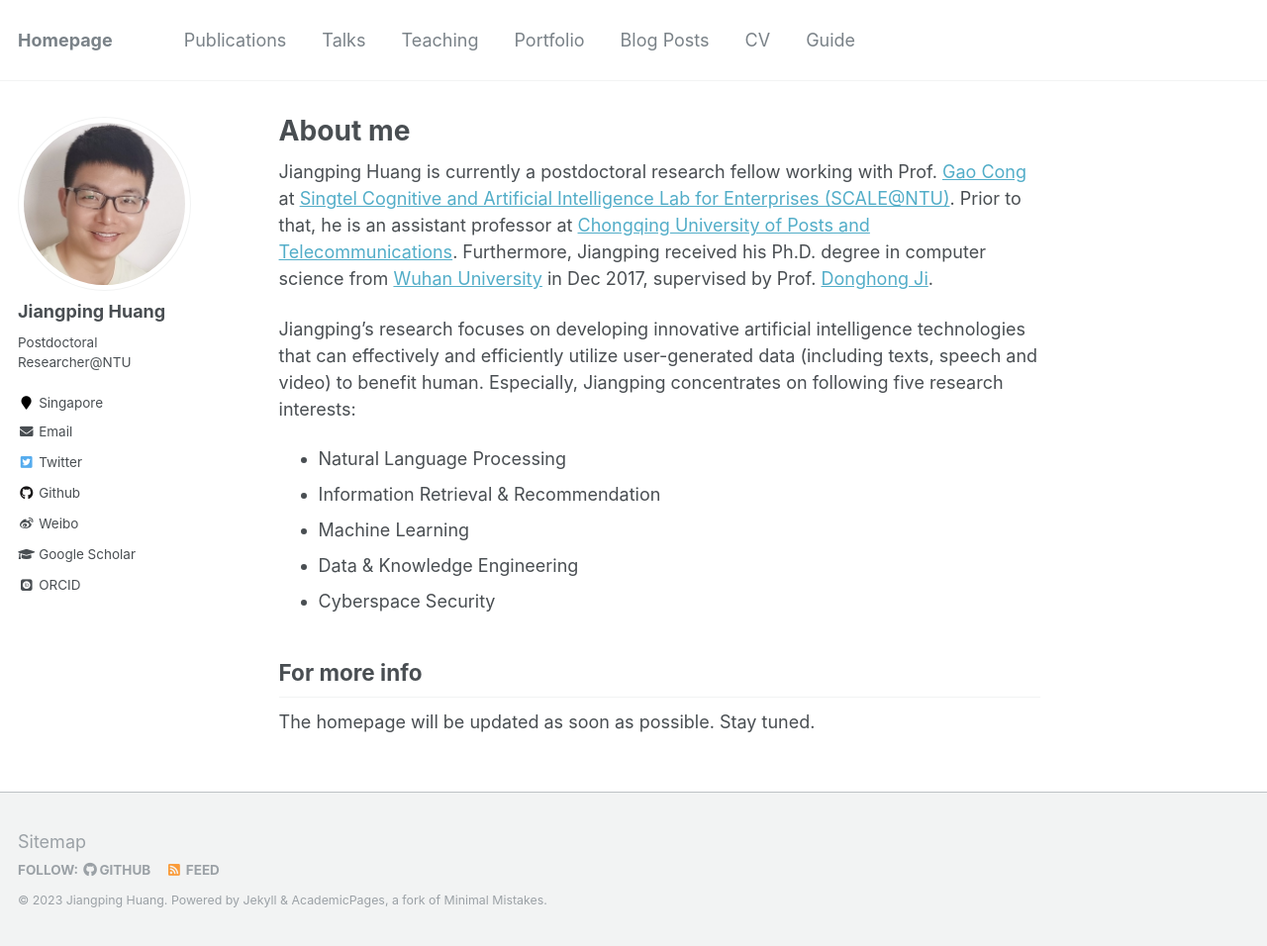
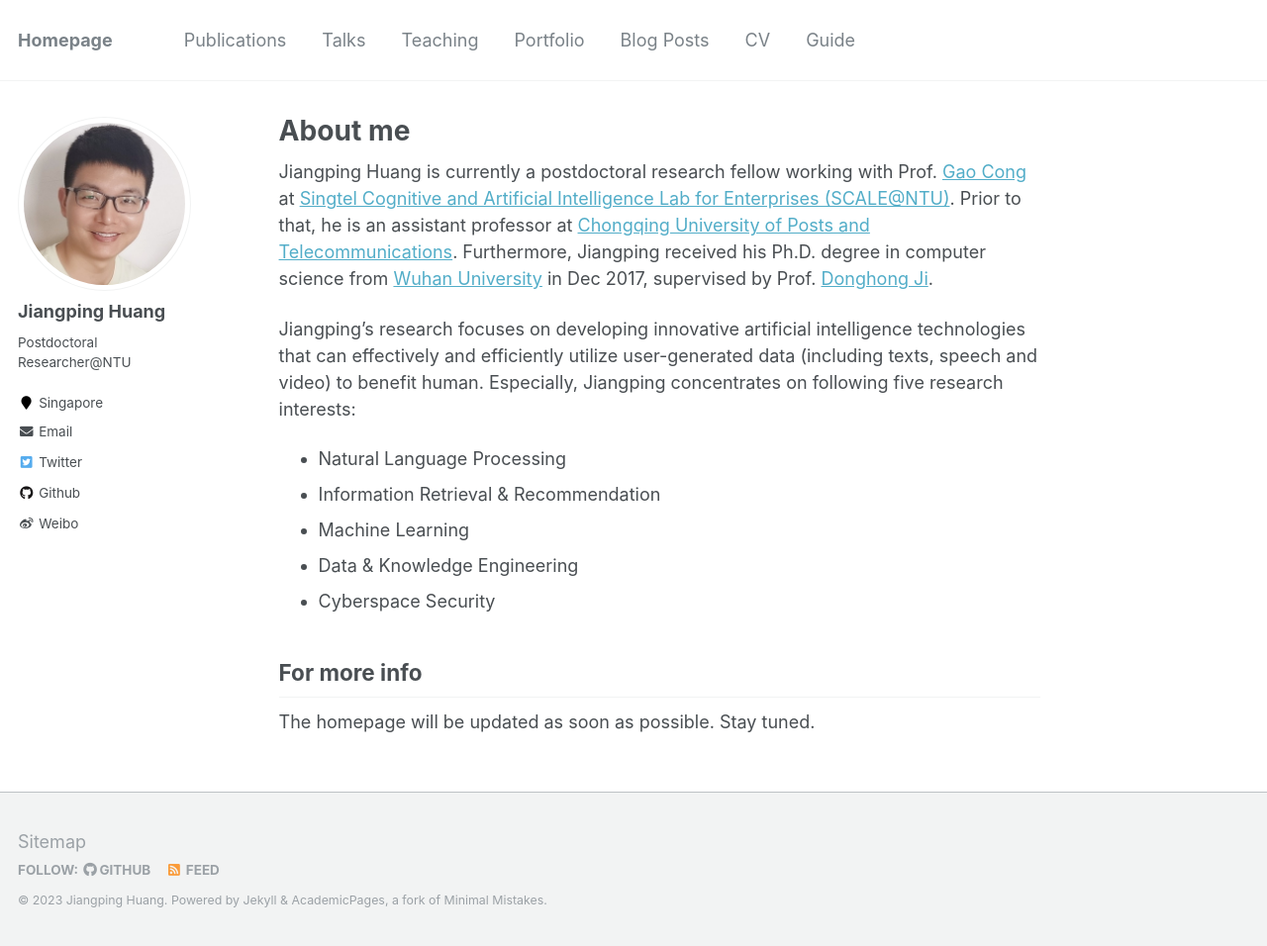
Before and after one commit to h-jp/h-jp.github.io, a Jekyll site: the page built from _pages/about.md, in a window 1280 px wide and 956 px high. Shown: the whole window at 99% size. Built offline with Jekyll 4.4.1, drawn with Linux system fonts in a browser that asks for light colours; some web fonts are replaced.

Commit message:
initial commit

```diff
--- a/_config.yml
+++ b/_config.yml
@@ -86,7 +86,7 @@ author:
   location         : "Singapore"
   employer         :
   #pubmed           : "https://www.ncbi.nlm.nih.gov/pubmed/?term=john+snow"
-  googlescholar    : "https://scholar.google.com/citations?user=IulnddEAAAAJ&hl=zh-CN"
+  #googlescholar    : "https://scholar.google.com/citations?user=IulnddEAAAAJ&hl=zh-CN"
   email            : "cs-huangjp@ntu.edu.sg"
   researchgate     :  # example: "https://www.researchgate.net/profile/yourprofile"
   uri              :
@@ -103,7 +103,7 @@ author:
   impactstory      : #"https://profiles.impactstory.org/u/xxxx-xxxx-xxxx-xxxx"
   lastfm           :
   linkedin         :
-  orcid            : "http://orcid.org/yourorcidurl"
+  #orcid            : "http://orcid.org/yourorcidurl"
   pinterest        :
   soundcloud       :
   stackoverflow    : # http://stackoverflow.com/users/123456/username
```
